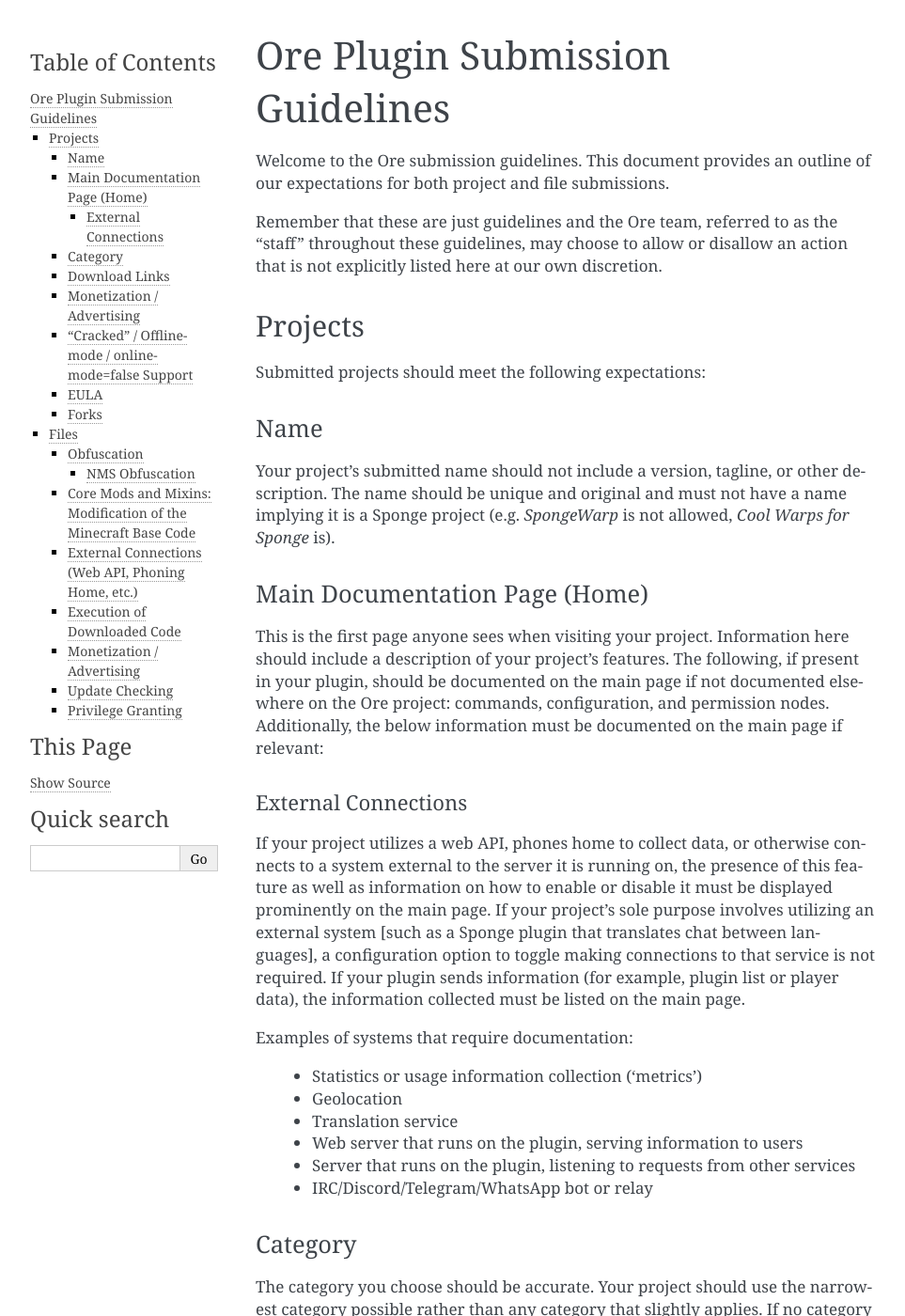
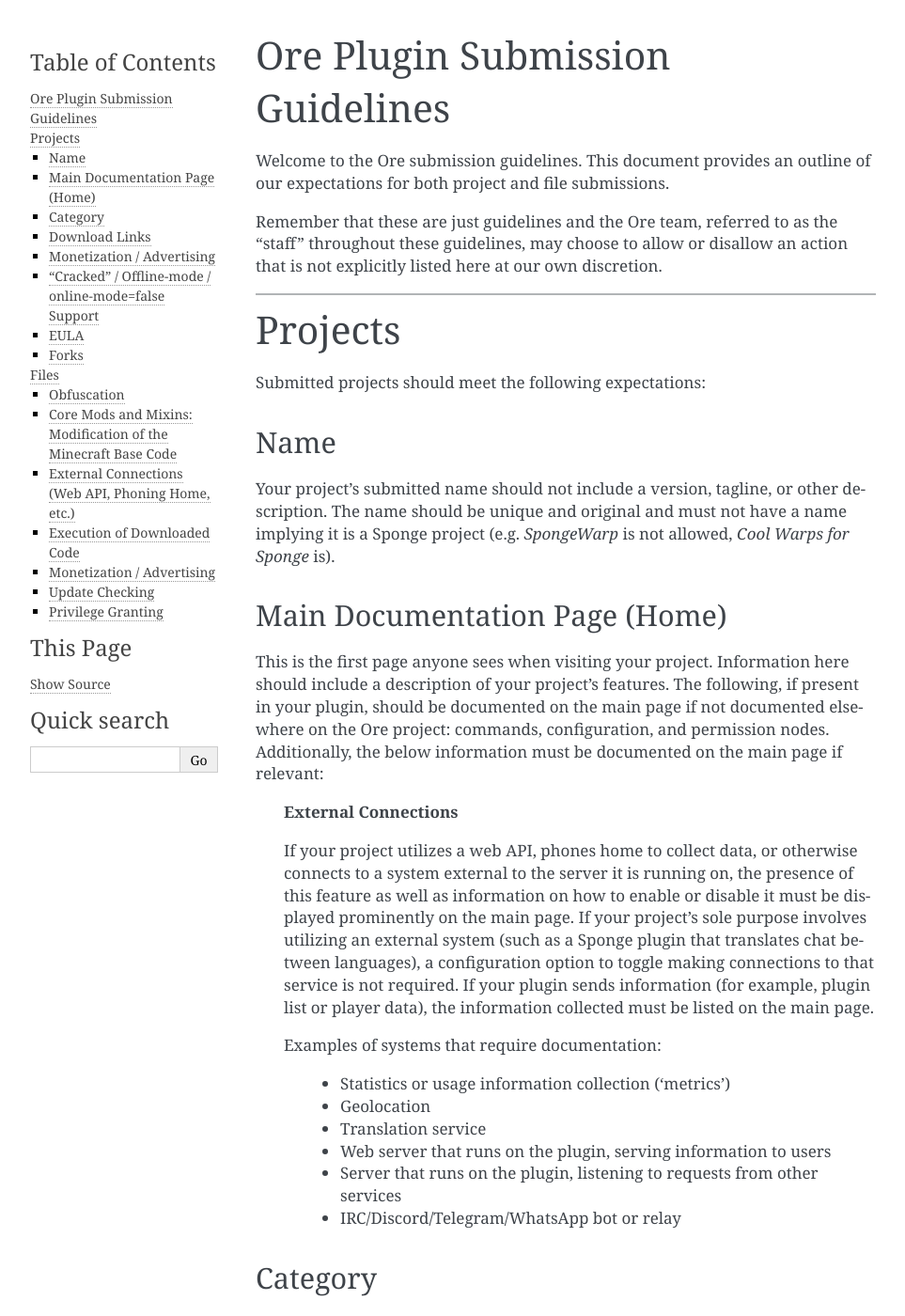
Before and after one commit to SpongePowered/SpongeDocs, a Sphinx documentation site: the page built from source/ore/guidelines.rst, in a window 1280 px wide and 1400 px high. Shown: the whole window at 94% size, without its empty margins (148-1111 px from the left). Built offline with Sphinx 7.4.7, drawn with Linux system fonts in a browser that asks for light colours; pages that are not in the unit, such as notebooks, are missing from menus.

```diff
--- a/source/ore/oreguidelines.rst
+++ b/source/ore/guidelines.rst
@@ -7,7 +7,9 @@ Welcome to the Ore submission guidelines. This document provides an outline of o
 Remember that these are just guidelines and the Ore team, referred to as the “staff” throughout these guidelines, may choose to allow
 or disallow an action that is not explicitly listed here at our own discretion.
 
+--------
 
+========
 Projects
 ========
 
@@ -30,23 +32,22 @@ project: commands, configuration, and permission nodes. Additionally, the below
 if relevant:
 
 
-External Connections
---------------------
+    **External Connections**
 
-If your project utilizes a web API, phones home to collect data, or otherwise connects to a system external to the server it is
-running on, the presence of this feature as well as information on how to enable or disable it must be displayed prominently on
-the main page. If your project’s sole purpose involves utilizing an external system [such as a Sponge plugin that translates
-chat between languages], a configuration option to toggle making connections to that service is not required. If your plugin
-sends information (for example, plugin list or player data), the information collected must be listed on the main page.
+    If your project utilizes a web API, phones home to collect data, or otherwise connects to a system external to the server it is
+    running on, the presence of this feature as well as information on how to enable or disable it must be displayed prominently on
+    the main page. If your project’s sole purpose involves utilizing an external system (such as a Sponge plugin that translates
+    chat between languages), a configuration option to toggle making connections to that service is not required. If your plugin
+    sends information (for example, plugin list or player data), the information collected must be listed on the main page.
 
-Examples of systems that require documentation:
+    Examples of systems that require documentation:
 
- - Statistics or usage information collection (‘metrics’)
- - Geolocation
- - Translation service
- - Web server that runs on the plugin, serving information to users
- - Server that runs on the plugin, listening to requests from other services
- - IRC/Discord/Telegram/WhatsApp bot or relay
+     - Statistics or usage information collection (‘metrics’)
+     - Geolocation
+     - Translation service
+     - Web server that runs on the plugin, serving information to users
+     - Server that runs on the plugin, listening to requests from other services
+     - IRC/Discord/Telegram/WhatsApp bot or relay
 
 
 Category
@@ -104,7 +105,9 @@ Either:
 
 Acknowledge or credit the past plugin and developers. Essentially, don’t claim it is a new plugin and exclusively your creation.
 
+--------
 
+=====
 Files
 =====
 
@@ -116,8 +119,7 @@ Obfuscation
 
 A file that utilizes obfuscation will be denied unless it falls under the following exception:
 
-NMS Obfuscation
----------------
+    **NMS Obfuscation**
 
     This only applies for plugins which reference Minecraft or a Forge mod. Examples would be a plugin using Mixins or a plugin
     which doubles as a Forge mod (hybrid plugin). Provided that the only obfuscated references are to obfuscated source generated
```
